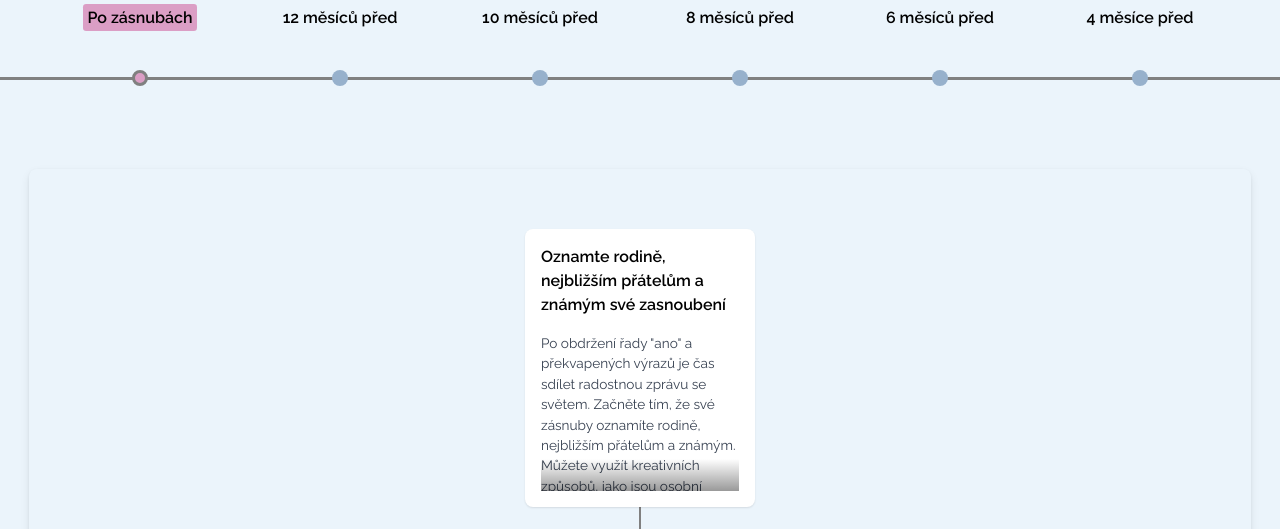
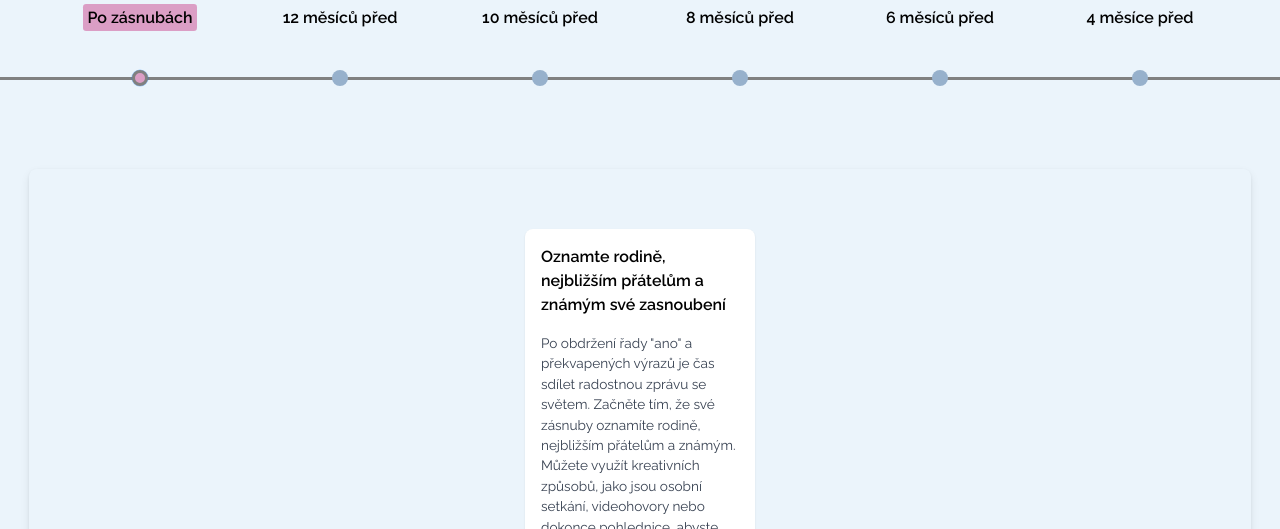
Before and after one commit to taterovapavla/projekt_svatebni_itinerar, a React (Vite) app: page /planner in a window 1280 px wide. Shown: the part 271-800 px from the top of the page. Built offline with nearby package versions, Linux system fonts and the light colour scheme.

Commit message:
false of useReadMore

```diff
--- a/src/components/Planner/index.jsx
+++ b/src/components/Planner/index.jsx
@@ -7,7 +7,7 @@ import { recalculateTimeline } from '../../utils';
 export const Planner = () => {
   const [date] = useLocalStorage('date', '');
   console.log(date);
-  const finalTimeline = recalculateTimeline(timelineInfo, date)
+  const finalTimeline = recalculateTimeline(timelineInfo, date);
   return (
     <>
       <div className="planner__header">
@@ -18,6 +18,7 @@ export const Planner = () => {
           items={finalTimeline}
           mode="HORIZONTAL"
           nestedCardHeight={200}
+          useReadMore={false}
           theme={{
             primary: 'grey',
             secondary: '#DB9EC5',
```
